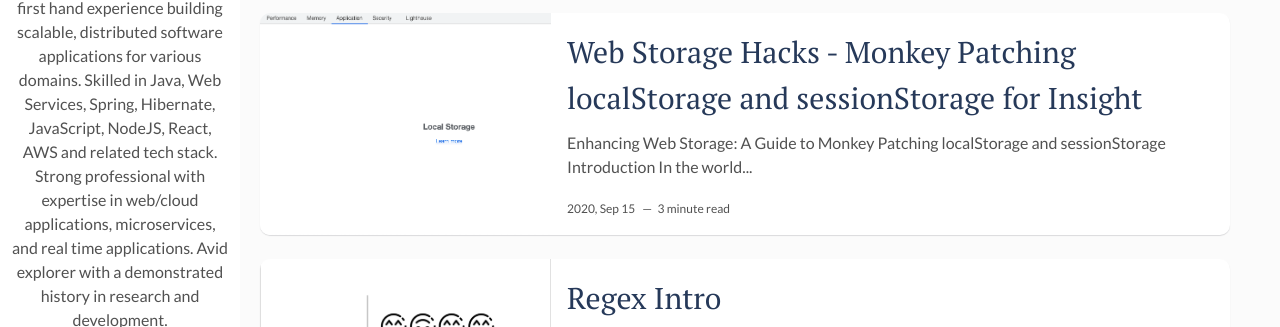
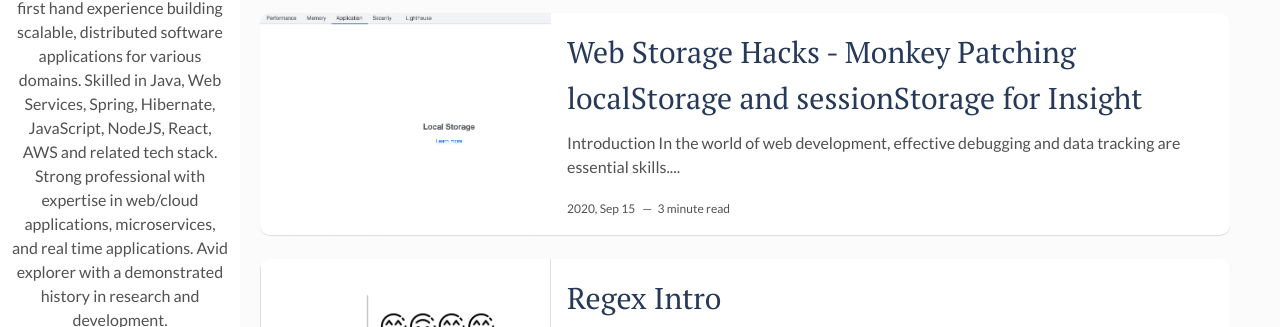
Before and after one commit to nkkize/nkkize.github.io, a Jekyll site: the page built from index.html, in a window 1280 px wide and 900 px high. Shown: the part 207-534 px from the top of the window. Built offline with Jekyll 4.4.1, drawn with Linux system fonts in a browser that asks for light colours; the list of posts is cut into pages by our own code.

Commit message:
save work

````diff
--- a/_posts/2020-09-15-web-storage-hacks-monkey-patching-localStorage-and-sessionStorage-for-insight.md
+++ b/_posts/2020-09-15-web-storage-hacks-monkey-patching-localStorage-and-sessionStorage-for-insight.md
@@ -7,7 +7,6 @@
 fig-caption: # Add figcaption (optional)
 tags: [monkey-patching, localStorage, sessionStorage]
 ---
-### Enhancing Web Storage: A Guide to Monkey Patching localStorage and sessionStorage
 
 #### Introduction
 
@@ -40,9 +39,7 @@
   })();
 </script>
 ```
-In this code:
-
-We save the original setItem method in _setItemStorage to preserve the original functionality. We override the setItem method of the Storage prototype. This method is used to set data in localStorage and sessionStorage. Inside the overridden setItem method, we check whether the storage being used is localStorage or sessionStorage and log the key-value pairs accordingly. Finally, we call the original _setItemStorage method with the provided arguments, preserving the original behavior of setting the key-value pair in the storage.
+In this code, we save the original `setItem` method in `_setItemStorage` to preserve the original functionality. We override the `setItem` method of the Storage prototype. Inside the overridden setItem method, we check whether the storage being used is localStorage or sessionStorage and log the key-value pairs accordingly. Finally, we call the original `_setItemStorage` method with the provided arguments, preserving the original behavior of setting the key-value pair in the storage.
 
 With this basic understanding of monkey patching, let's move on to how you can use it to enhance your web storage.
 
@@ -55,4 +52,5 @@
 #### Conclusion
 Monkey patching localStorage and sessionStorage can significantly improve your development workflow by providing greater visibility into data storage. With custom logging in place, you'll be better equipped to diagnose issues, track data changes, and ensure the security of your web applications. However, keep in mind that monkey patching should be used judiciously. Overuse can lead to code that's difficult to maintain. Use it when it adds clear value to your development process and consider alternative approaches for more extensive modifications.
 
-Incorporate this technique into your toolkit and explore the possibilities of monkey patching for enhancing other parts of your web applications. Happy coding!
+Incorporate this technique into your toolkit and explore the possibilities of monkey patching for enhancing other parts of your web applications.
+Happy coding!
````
